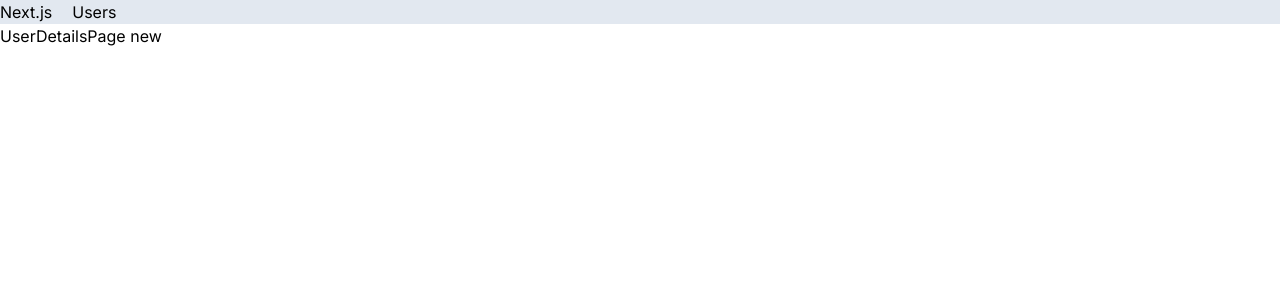
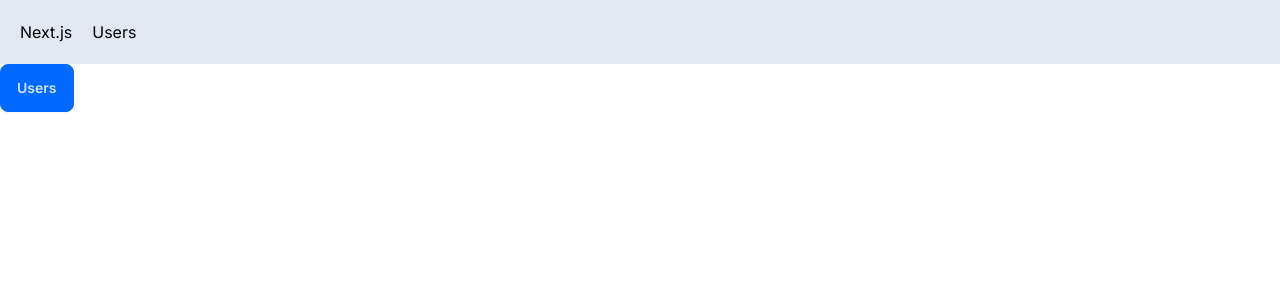
Before and after one commit to Arslan49sp/mosh-hamadani, a Next.js app in the folder next-app/: page /users/new in a window 1280 px wide. Shown: the top 300 px of the page. Built offline with nearby package versions, Linux system fonts and the light colour scheme.

Commit message:
Programmatic Navigation

```diff
--- a/next-app/app/NavBar.tsx
+++ b/next-app/app/NavBar.tsx
@@ -3,7 +3,7 @@
 
 const NavBar = () => {
   return (
-    <div className="flex bg-slate-200">
+    <div className="flex bg-slate-200 p-5">
       <Link className="mr-5" href="/">
         Next.js
       </Link>
--- /dev/null
+++ b/next-app/app/users/new/page.tsx
@@ -0,0 +1,16 @@
+"use client";
+import { useRouter } from "next/navigation";
+import React from "react";
+
+const NewUserPage = () => {
+  const router = useRouter();
+  return (
+    <div>
+      <button onClick={() => router.push("/users")} className="btn btn-primary">
+        Users
+      </button>
+    </div>
+  );
+};
+
+export default NewUserPage;
--- a/next-app/app/users/page.tsx
+++ b/next-app/app/users/page.tsx
@@ -1,3 +1,4 @@
+import Link from "next/link";
 import UserTable from "./UserTable";
 
 interface Props {
@@ -7,6 +8,9 @@
   return (
     <>
       <h1>Users</h1>
+      <Link href="/users/new" className="btn">
+        New user
+      </Link>
       <UserTable sortOrder={sortOrder} />
     </>
   );
```
